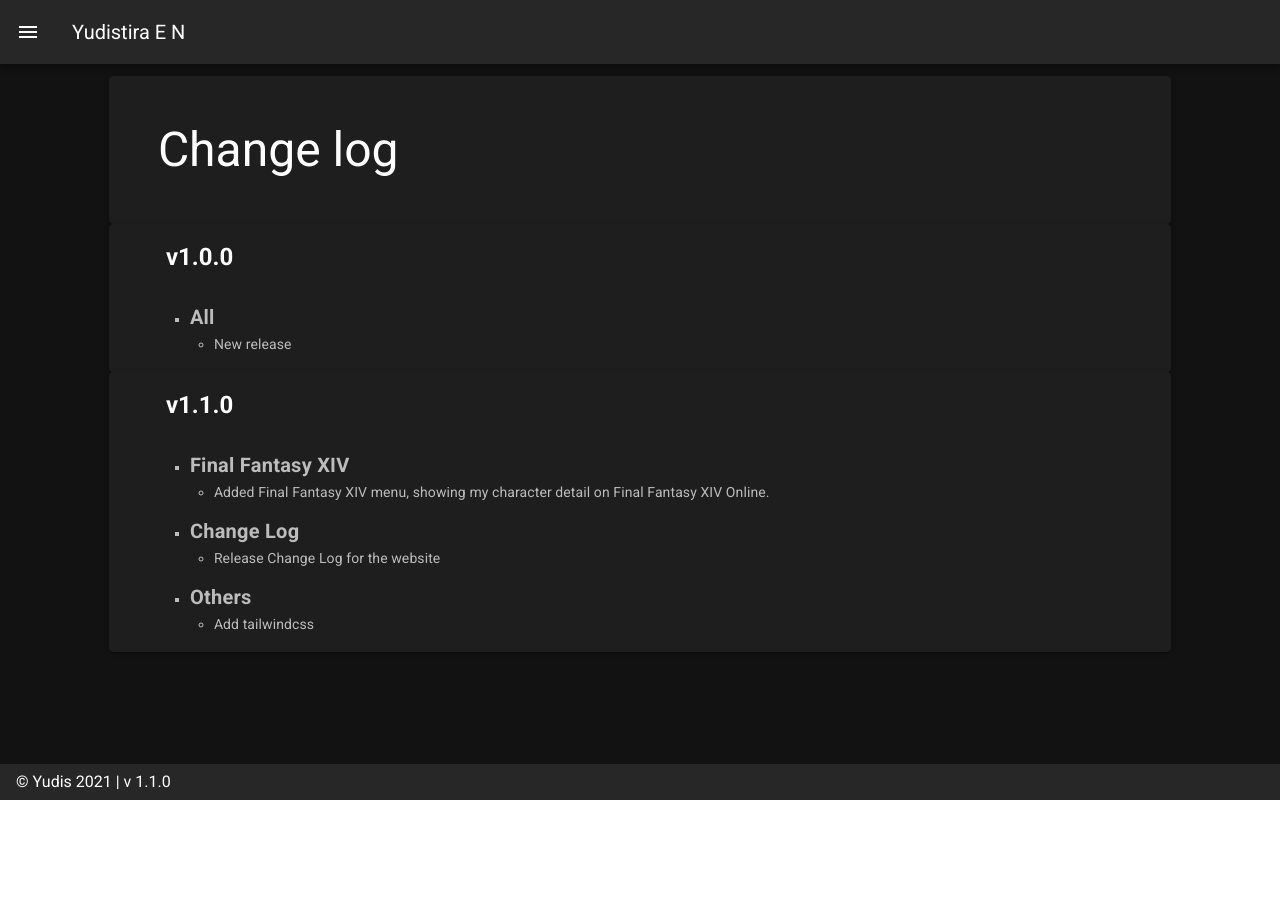
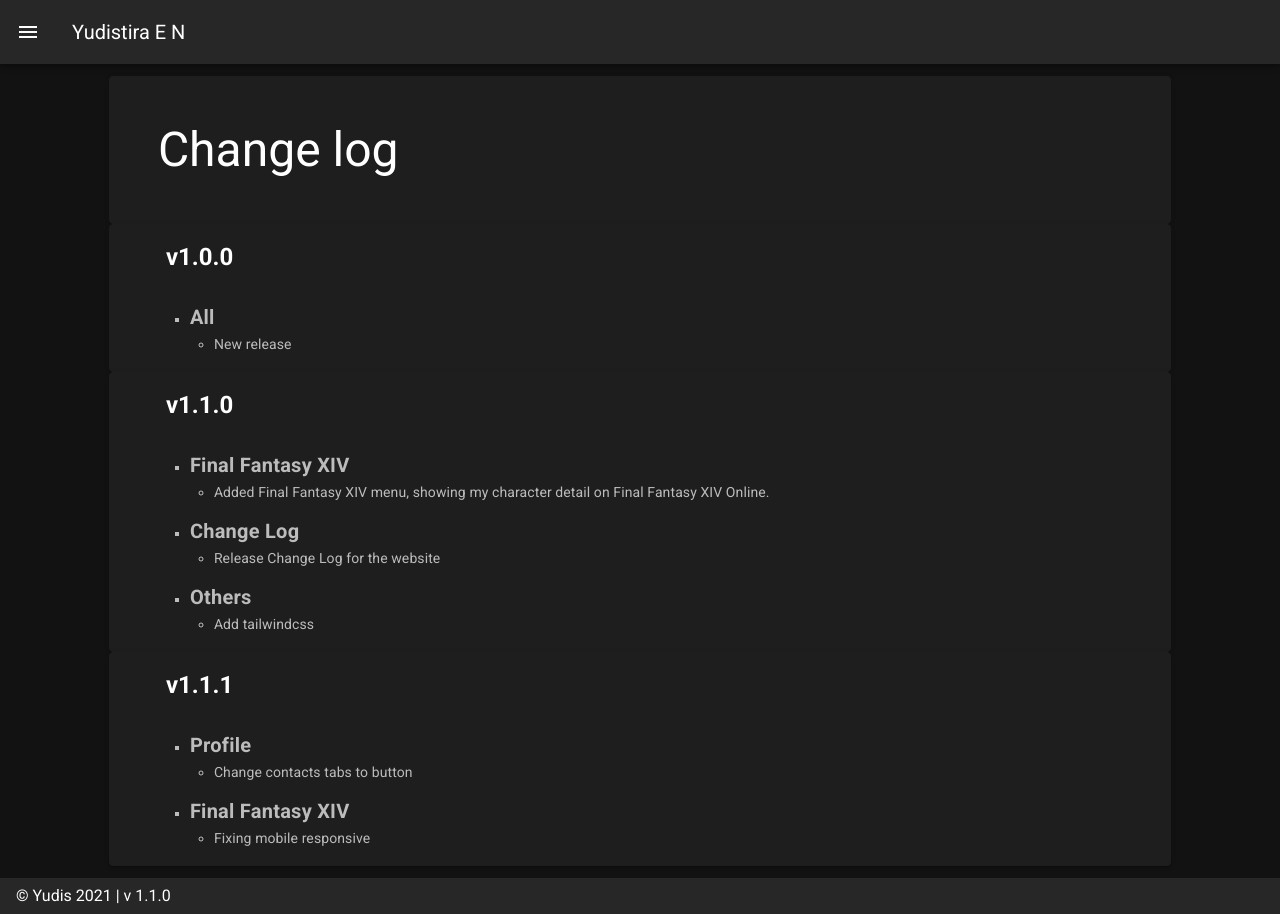
Before and after one commit to yudistiraen/profile-yudis, a Nuxt app: page /changeLog in a window 1280 px wide. Before the commit the page ends 800 px from the top, so only its background shows below. Built offline with nearby package versions, Linux system fonts and the light colour scheme.

Commit message:
add change log

```diff
--- a/src/pages/changeLog.vue
+++ b/src/pages/changeLog.vue
@@ -67,6 +67,23 @@ export default {
                       ]
                   }
               ]
+          },
+          {
+              version: '1.1.1',
+              log : [
+                  {
+                      content: 'Profile',
+                      changes: [
+                        'Change contacts tabs to button'
+                      ]
+                  },
+                  {
+                      content: 'Final Fantasy XIV',
+                      changes: [
+                        'Fixing mobile responsive'
+                      ]
+                  }
+              ]
           }
       ]
     }
```
